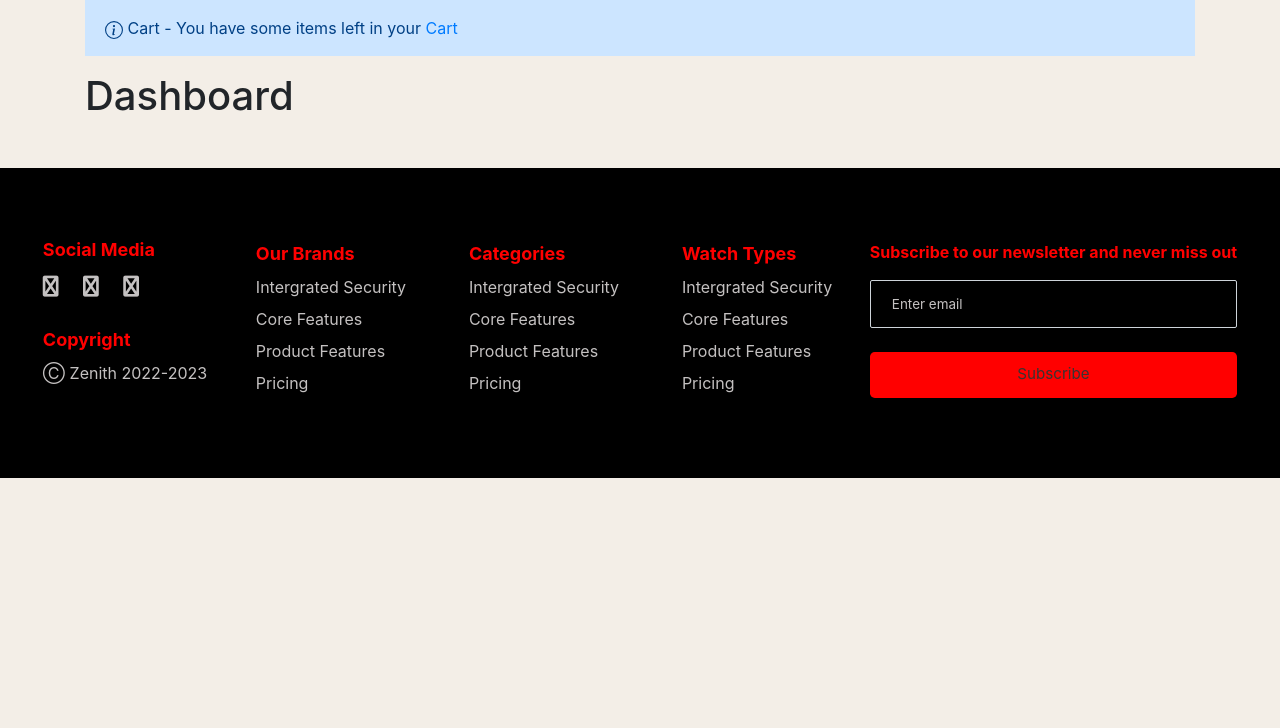
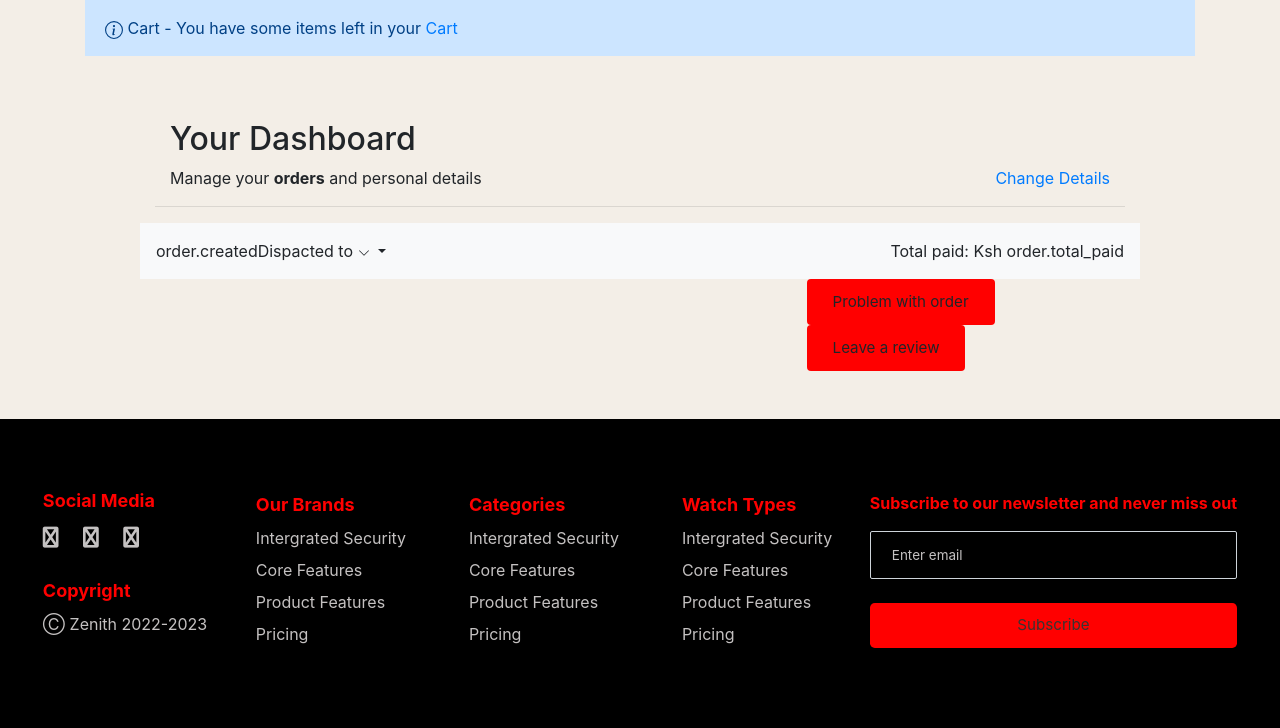
Before and after one commit to AtienoObwanda/zenith, a Django app: template templates/Account/dashboard.html in a window 1280 px wide. Shown: the part 163-891 px from the top of the page. Before the commit the page ends 641 px from the top, so only its background shows below. Run offline with Django 3.2, Linux system fonts and the light colour scheme; the template is opened without the code that fills it: most values are stand-ins (such as "Sample title", 1, 10 or a date in 2020); some libraries are stand-ins or nearby versions.

Commit message:
adding dashboard template default code.

```diff
--- a/templates/Account/dashboard.html
+++ b/templates/Account/dashboard.html
@@ -2,8 +2,86 @@
 {% load static %} {% block title %}Zenith | Your Cart{% endblock %}
 {% block content %}
 
-<h1>
-    Dashboard
-</h1>
+<main class="pt-5">
+    <div class="container" style="max-width: 1000px">
+        <div class="col-12">
+            <h1 class="h2">Your Dashboard</h1>
+          </div>
+          <div class="col-12 d-flex justify-content-between">
+            <div>Manage your <b>orders</b> and personal details</div>
+            <div><a href="#">Change Details</a></div>
+          </div>
+          <hr />
+    </div>
+    <div class="container" style="max-width: 1000px">
+        <!--
+            {% for order in orders %}
+        -->
+        <div class="row g-3">
+
+          <div class="col-12 bg-light p-3 d-flex justify-content-between">
+            <div class="d-flex d-flex-inline">
+
+              <div class="pe-3">order.created</div>
+              <div class="dropdown">
+              <a class="text-reset text-decoration-none dropdown-toggle" href="#" role="link" id="dropdownLink" data-bs-toggle="dropdown" aria-expanded="false">
+              Dispacted to
+              <svg xmlns="http://www.w3.org/2000/svg" width="12" height="12" fill="currentColor" class="bi bi-chevron-down" viewBox="0 0 16 16">
+                <path fill-rule="evenodd" d="M1.646 4.646a.5.5 0 0 1 .708 0L8 10.293l5.646-5.647a.5.5 0 0 1 .708.708l-6 6a.5.5 0 0 1-.708 0l-6-6a.5.5 0 0 1 0-.708z"/>
+              </svg>
+              </a>
+
+              <ul class="dropdown-menu" aria-labelledby="dropdownLink">
+                <li class="item small">oder.fullname</li>
+                <li class="item small">order.adress1</li>
+                <li class="item small">order.address2</li>
+                <li class="item small">order.post_code</li>
+              </ul>
+              </div>
+
+            </div>
+            <div class="text-end">
+              Total paid: <span class="fw-bold">Ksh order.total_paid</span>
+            </div>
+          </div>
+          <div class="col-md-5 col-lg-4 order-md-last p-0 order-3">
+            <div class="d-grid gap-2 ">
+              <button class="btn btn-warning" type="button">Problem with order</button>
+              <button class="btn btn-light" type="button">Leave a review</button>
+            </div>
+          </div>
+
+          <div class="col-md-7 col-lg-8 p-0">
+            <!--ITEMS-->
+           <!--
+             {% for item in order.items.all %}
+
+            <div class="card mb-3 border-0">
+              <div class="row g-0">
+                <div class="col-md-2 d-none d-md-block">
+                  <img class="img-fluid" style="width:90px" src="{{item.product.image.url}}" />
+                </div>
+                <div class="col-md-10">
+                  <div class="card-body p-1">
+                    <a class="text-decoration-none" href="{{ item.product.get_absolute_url }}">
+                      <p class="card-text small">{{item.product|title}}</p>
+                    </a>
+                  </div>
+                </div>
+              </div>
+            </div>
+            {% endfor %}
+
+           -->
+
+
+          </div>
+
+        </div>
+        <!--
+            {% endfor %}
+        -->
+      </div>
+</main>
 
 {% endblock %}
```
